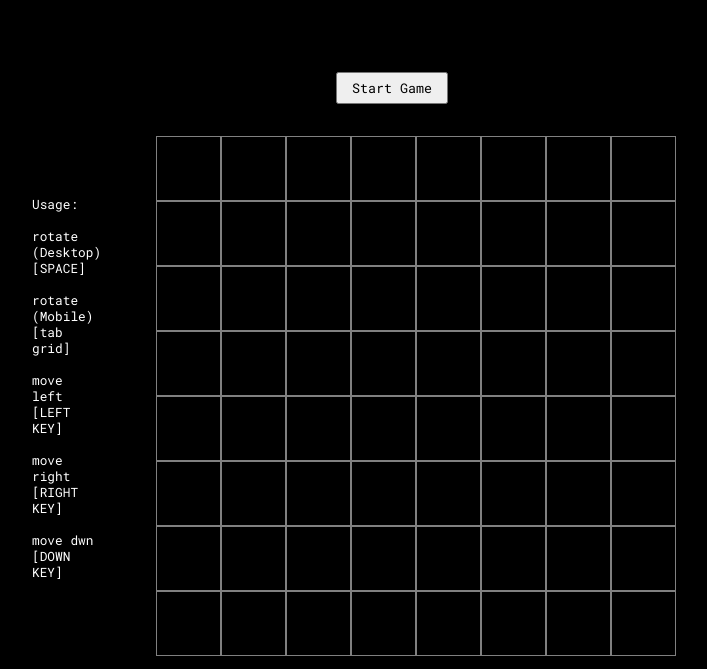
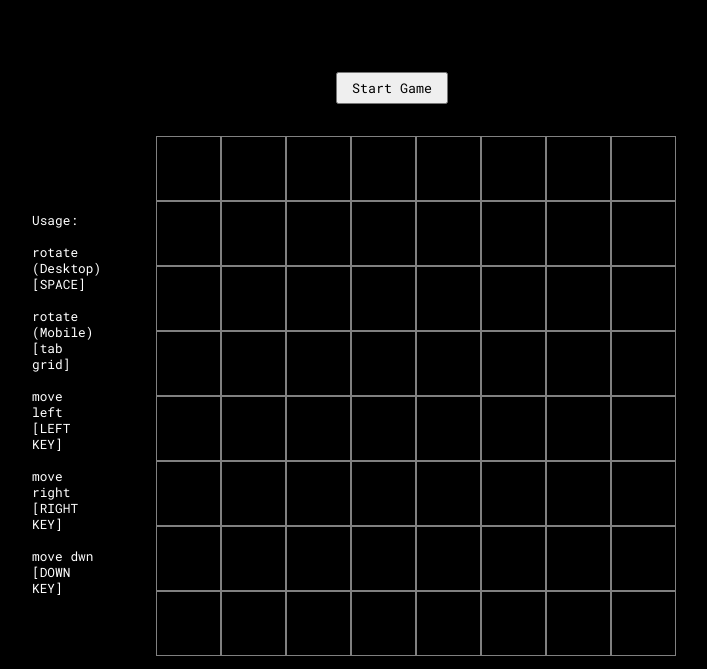
Before and after one commit to NLie2/Tetris, a plain HTML site: page index.html in a window 1280 px wide. Shown: the top 669 px of the page, without its empty margins (128-835 px from the left). Drawn offline with Linux system fonts and the light colour scheme.

Commit message:
improve usage info styling for mobile version

```diff
--- a/styles/main.css
+++ b/styles/main.css
@@ -85,6 +85,7 @@ main{
 .usage-info{
   width: 4rem;
   font-size: 0.8rem;
+  margin-top: 2rem;
 }
 
 /* PLAYER-INFO */
@@ -239,6 +240,11 @@ main{
     display: none;
   }
 
+  .usage-info{
+    width: 4rem;
+    font-size: 0.8rem;
+  }
+
   /* If runningame = false, playerinfo, display = none. else display.  */
   /* In media query, put playerinfo at same place as start button  */
 }
```
